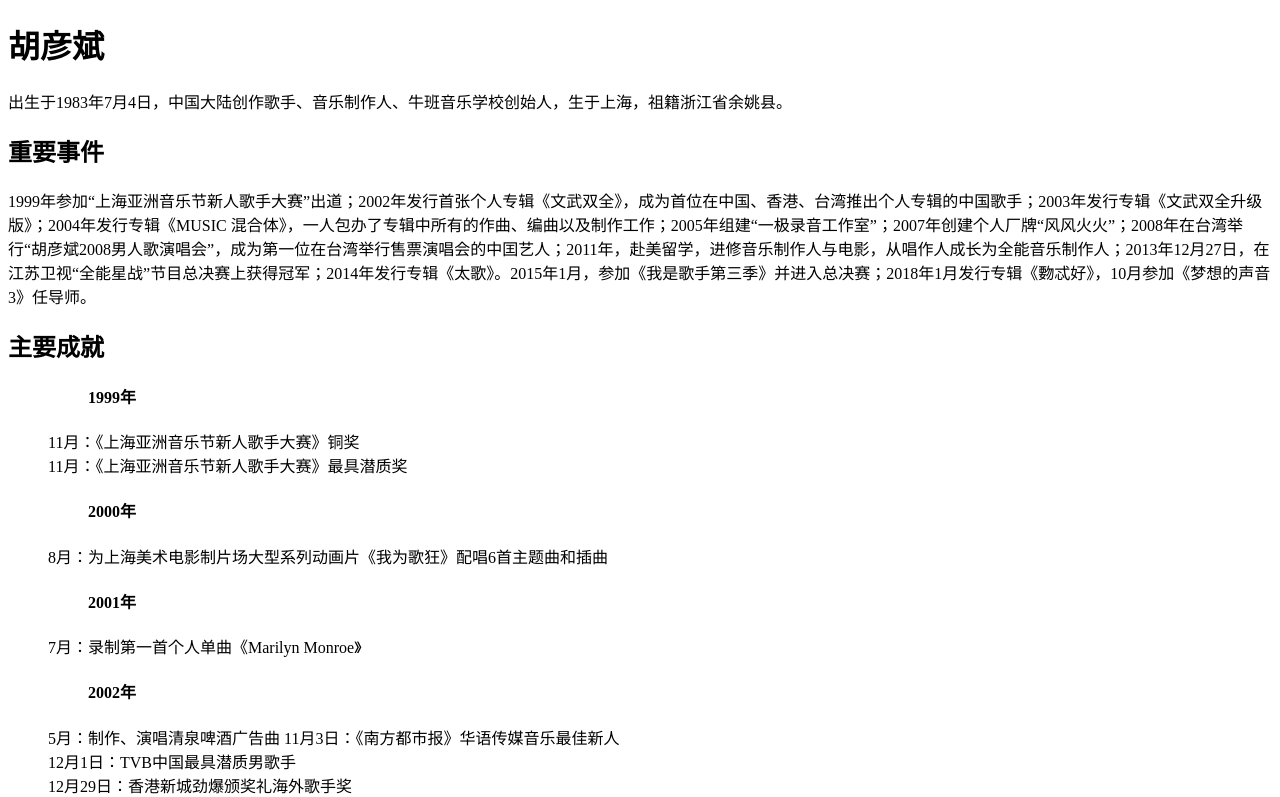
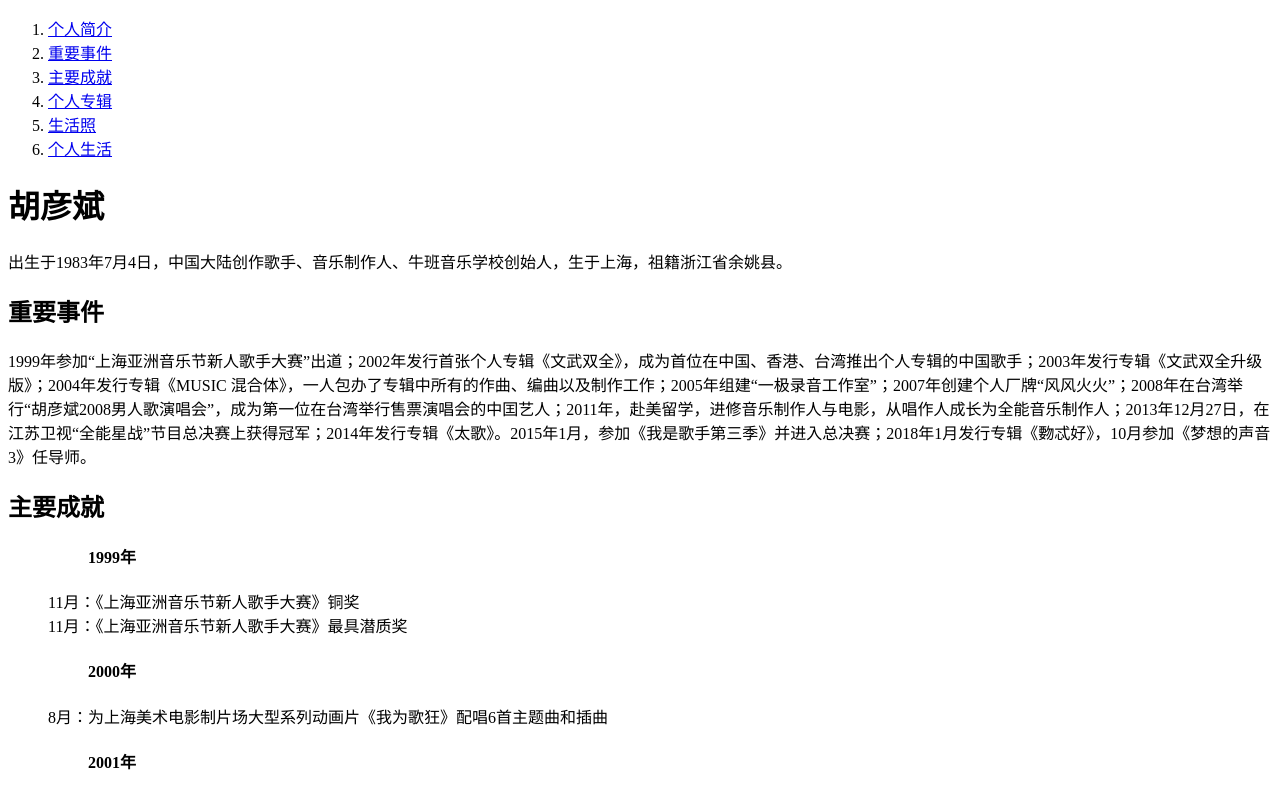
Before and after one commit to minx1995/cemo-01, a plain HTML site: page index.html in a window 1280 px wide. Shown: the top 797 px of the page. Drawn offline with Linux system fonts and the light colour scheme.

Commit message:
加上了目录

```diff
--- a/index.html
+++ b/index.html
@@ -8,11 +8,21 @@
     <style>.img{max-width:100%;}</style>
 </head>
 <body>
-    <h1>胡彦斌</h1>
+    <nav>
+        <ol>
+            <li><a href="#H">个人简介</a></li>
+            <li><a href="#Sj">重要事件</a></li>
+            <li><a href="#Cj">主要成就</a></li>
+            <li><a href="#Zj">个人专辑</a></li>
+            <li><a href="#live">生活照</a></li>
+            <li><a href="#life">个人生活</a></li>
+        </ol>
+    </nav>
+    <h1 id="H">胡彦斌</h1>
     <p>出生于1983年7月4日，中国大陆创作歌手、音乐制作人、牛班音乐学校创始人，生于上海，祖籍浙江省余姚县。</p>
-    <h2>重要事件</h2>
+    <h2 id="Sj">重要事件</h2>
     <p>1999年参加“上海亚洲音乐节新人歌手大赛”出道；2002年发行首张个人专辑《文武双全》，成为首位在中国、香港、台湾推出个人专辑的中国歌手；2003年发行专辑《文武双全升级版》；2004年发行专辑《MUSIC 混合体》，一人包办了专辑中所有的作曲、编曲以及制作工作；2005年组建“一极录音工作室”；2007年创建个人厂牌“风风火火”；2008年在台湾举行“胡彦斌2008男人歌演唱会”，成为第一位在台湾举行售票演唱会的中囯艺人；2011年，赴美留学，进修音乐制作人与电影，从唱作人成长为全能音乐制作人；2013年12月27日，在江苏卫视“全能星战”节目总决赛上获得冠军；2014年发行专辑《太歌》。2015年1月，参加《我是歌手第三季》并进入总决赛；2018年1月发行专辑《覅忒好》，10月参加《梦想的声音3》任导师。</p>
-    <h2>主要成就</h2>
+    <h2 id="Cj">主要成就</h2>
     <ol>
         <h4><ul>1999年</ul></h4>
         11月：《上海亚洲音乐节新人歌手大赛》铜奖<br>
@@ -91,7 +101,7 @@
         <h4><ul>2019年</ul></h4>
         4月：参加《创造营2019》担任班主任。
     </ol>
-    <h2>个人专辑</h2>
+    <h2 id="Zj">个人专辑</h2>
     <table>
         <thead><tr><th>作品名</th><th>發佈時間</th></tr>
         </thead>
@@ -116,11 +126,11 @@
         <tr><td>入目三分</td>	<td>2018年11月30日</td></tr></tbody>
 
     </table>
-    <h2>生活照</h2>
+    <h2 id="live">生活照</h2>
 
         <div><img width="400px" src="/img/1.jpg" alt="图片"></div>
         <div><img width="400px" src="/img/3.jpg" alt="图片"></div>
-    <h2>个人生活</h2>
+    <h2 id="life">个人生活</h2>
     2015年8月20日上午，有媒体曝光胡彦斌和郑爽与郑爽的父母一同在郑爽家中进餐的视频。席间二人频频甜蜜互动，还相拥相依偎，恋情曝光；同年9月24日上午，胡彦斌微博数字显示179条，但已无法查看，疑似已经全部隐藏，或因不堪郑爽粉丝连日问候 。<br>
     2016年3月，郑爽父亲证实胡彦斌和郑爽已分手；同年3月31日，胡彦斌经纪人在胡彦斌微博发表署名为“胡彦斌经纪人陈炯”的长文回应 。
     </body>
```
